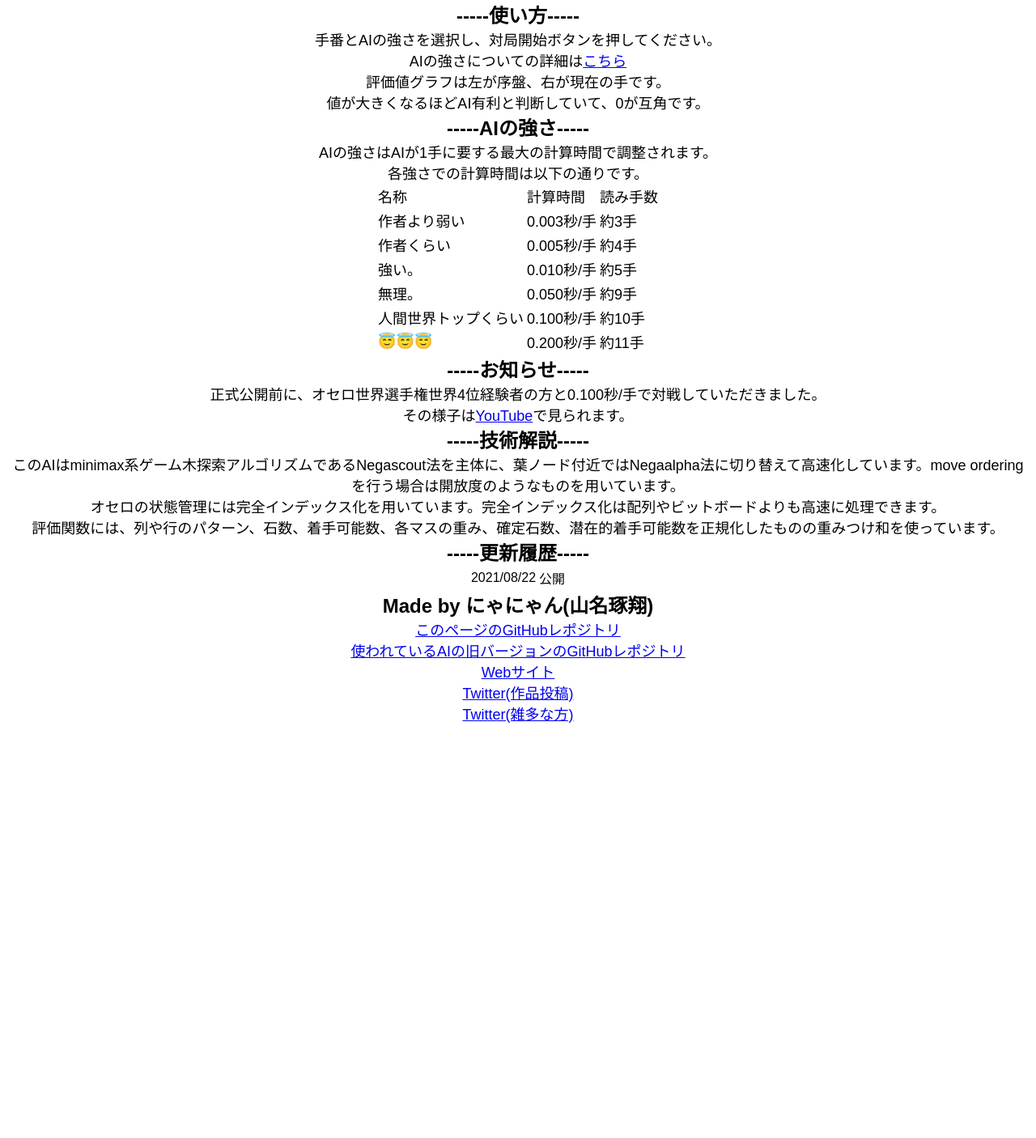
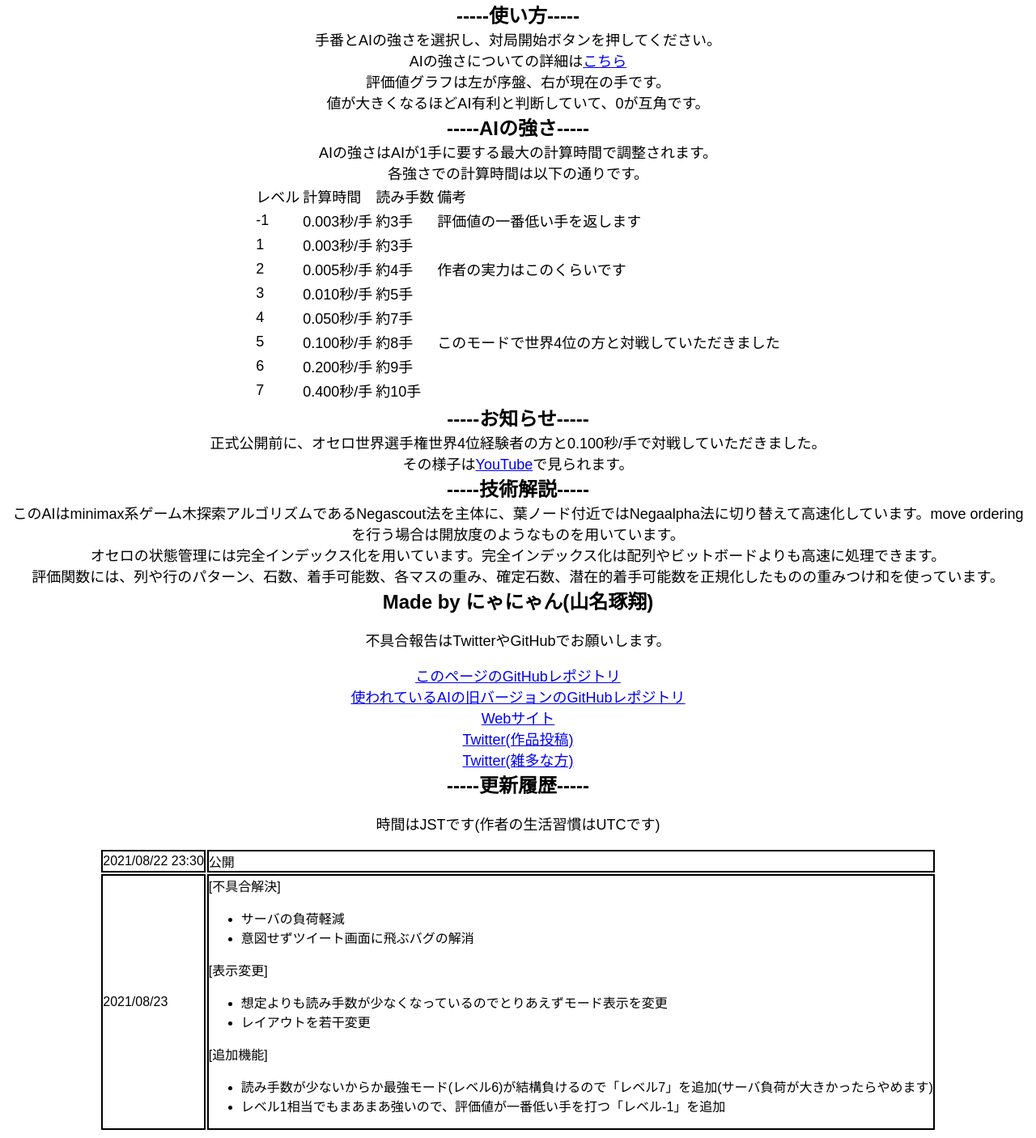
Before and after one commit to Nyanyan/Egaroucid_early, a Python web app: template templates/base.html in a window 1280 px wide. Shown: the part 1600-3006 px from the top of the page at 81% size. Before the commit the page ends 2493 px from the top, so only its background shows below. Run offline with Jinja, Linux system fonts and the light colour scheme; the template is opened without the code that fills it, so the values that code supplies are empty; some libraries are stand-ins or nearby versions.

Commit message:
changed a lot

```diff
--- a/static/css/style.css
+++ b/static/css/style.css
@@ -185,3 +185,7 @@
 .show {
     visibility: visible;
 }
+.logs {
+    padding: 0px;
+    border: 0.25vmin solid rgb(0, 0, 0);
+}
--- a/static/js/script.js
+++ b/static/js/script.js
@@ -23,7 +23,7 @@
 var ai_player = -1;
 var tl = 50;
 var tl_idx = -1;
-let tl_names = ['作者より弱い', '作者くらい', '強い。', '無理。', '人間世界トップくらい', '😇😇😇'];
+let tl_names = ['レベル-1', 'レベル1', 'レベル2', 'レベル3', 'レベル4', 'レベル5', 'レベル6', 'レベル7'];
 let record = [];
 var step = 0;
 var ctx = document.getElementById("graph");
@@ -393,14 +393,14 @@
     if (stones[ai_player] < stones[1 - ai_player]) {
         document.getElementById('result_text').innerHTML = "あなたの勝ち！";
         var dis = stones[1 - ai_player] - stones[ai_player];
-        tweet_str = "世界10位のオセロAIの「" + tl_names[tl_idx] + "」モードに" + dis + "石勝ちしました！ :)";
+        tweet_str = "世界10位のオセロAIのレベル7中「" + tl_names[tl_idx] + "」に" + dis + "石勝ちしました！ :)";
     } else if (stones[ai_player] > stones[1 - ai_player]) {
         document.getElementById('result_text').innerHTML = "AIの勝ち！";
         var dis = stones[ai_player] - stones[1 - ai_player];
-        tweet_str = "世界10位のオセロAIの「" + tl_names[tl_idx] + "」モードに" + dis + "石負けしました… :(";
+        tweet_str = "世界10位のオセロAIのレベル7中「" + tl_names[tl_idx] + "」に" + dis + "石負けしました… :(";
     } else {
         document.getElementById('result_text').innerHTML = "引き分け！";
-        tweet_str = "世界10位のオセロAIの「" + tl_names[tl_idx] + "」モードと引き分けました！ :|";
+        tweet_str = "世界10位のオセロAIのレベル7中「" + tl_names[tl_idx] + "」と引き分けました！ :|";
     }
     var tweet_result = document.getElementById('tweet_result');
     tweet_result.innerHTML = '結果をツイート！<a href="https://twitter.com/share?ref_src=twsrc%5Etfw" class="twitter-share-button" data-text="' + tweet_str + '" data-url="https://www.egaroucid.nyanyan.dev/" data-hashtags="egaroucid" data-related="takuto_yamana,Nyanyan_Cube" data-show-count="false">Tweet</a><script async src="https://platform.twitter.com/widgets.js" charset="utf-8"></script>';
--- a/templates/base.html
+++ b/templates/base.html
@@ -28,12 +28,14 @@
         </p>
         <p align="center">
             <span class="setting"><a href="#strength">AIの強さ</a></span>
-            <input type="radio" class="radio_size" name="tl" value="3" id="3"><label for="3" class="setting">作者より弱い</label>
-            <input type="radio" class="radio_size" name="tl" value="5" id="5"><label for="5" class="setting">作者くらい</label>
-            <input type="radio" class="radio_size" name="tl" value="10" id="10" checked><label for="10" class="setting">強い。</label>
-            <input type="radio" class="radio_size" name="tl" value="50" id="50"><label for="50" class="setting">無理。</label>
-            <input type="radio" class="radio_size" name="tl" value="100" id="100"><label for="100" class="setting">人間世界トップくらい</label>
-            <input type="radio" class="radio_size" name="tl" value="200" id="200"><label for="200" class="setting">😇😇😇</label>
+            <input type="radio" class="radio_size" name="tl" value="-3" id="-3"><label for="-3" class="setting">レベル-1</label>
+            <input type="radio" class="radio_size" name="tl" value="3" id="3"><label for="3" class="setting">レベル1</label>
+            <input type="radio" class="radio_size" name="tl" value="5" id="5"><label for="5" class="setting">レベル2</label>
+            <input type="radio" class="radio_size" name="tl" value="10" id="10" checked><label for="10" class="setting">レベル3</label>
+            <input type="radio" class="radio_size" name="tl" value="50" id="50"><label for="50" class="setting">レベル4</label>
+            <input type="radio" class="radio_size" name="tl" value="100" id="100"><label for="100" class="setting">レベル5</label>
+            <input type="radio" class="radio_size" name="tl" value="200" id="200"><label for="200" class="setting">レベル6</label>
+            <input type="radio" class="radio_size" name="tl" value="400" id="400"><label for="400" class="setting">レベル7</label>
         </p>
         <div align="center">
             <input type="submit" class="setting" value="対局開始" onclick="start()" id="start">
@@ -42,10 +44,7 @@
             <div class="popup-inner">
                 <p align="center" class="sub_title" id="result_text"></p>
                 <a href="#"><img class="image" id="game_result" src=""></a>
-                <p align="center" class="hidden" id="tweet_result">
-                    結果をツイート！
-                    <a href="https://twitter.com/share?ref_src=twsrc%5Etfw" class="twitter-share-button" data-text="世界10位のオセロAI&quot;Egaroucid&quot;と勝負！" data-url="https://www.egaroucid.nyanyan.dev/" data-hashtags="egaroucid" data-related="takuto_yamana,Nyanyan_Cube" data-show-count="false">Tweet</a><script async src="https://platform.twitter.com/widgets.js" charset="utf-8"></script>
-                </p>
+                <p align="center" class="hidden" id="tweet_result"></p>
                 <p align="center" class="text">上の画像は右クリックなどで保存できます。</p>
                 <div class="hidden" id="new_game"><p align="center" class="text"><a href="https://www.egaroucid.nyanyan.dev">新しい対局を開始(リロードします)</a></p></div>
                 <p align="center" class="text">ポップアップの周りをタップするとポップアップが消えます。</p>
@@ -97,39 +96,53 @@
             </div>
             <table>
                 <tr>
-                    <td class="text">名称</td>
+                    <td class="text">レベル</td>
                     <td class="text">計算時間</td>
                     <td class="text">読み手数</td>
+                    <td class="text">備考</td>
                 </tr>
                 <tr>
-                    <td class="text">作者より弱い</td>
+                    <td class="text">-1</td>
+                    <td class="text">0.003秒/手</td>
+                    <td class="text">約3手</td>
+                    <td class="text">評価値の一番低い手を返します</td>
+                </tr>
+                <tr>
+                    <td class="text">1</td>
                     <td class="text">0.003秒/手</td>
                     <td class="text">約3手</td>
                 </tr>
                 <tr>
-                    <td class="text">作者くらい</td>
+                    <td class="text">2</td>
                     <td class="text">0.005秒/手</td>
                     <td class="text">約4手</td>
+                    <td class="text">作者の実力はこのくらいです</td>
                 </tr>
                 <tr>
-                    <td class="text">強い。</td>
+                    <td class="text">3</td>
                     <td class="text">0.010秒/手</td>
                     <td class="text">約5手</td>
                 </tr>
                 <tr>
-                    <td class="text">無理。</td>
+                    <td class="text">4</td>
                     <td class="text">0.050秒/手</td>
+                    <td class="text">約7手</td>
+                </tr>
+                <tr>
+                    <td class="text">5</td>
+                    <td class="text">0.100秒/手</td>
+                    <td class="text">約8手</td>
+                    <td class="text">このモードで世界4位の方と対戦していただきました</td>
+                </tr>
+                <tr>
+                    <td class="text">6</td>
+                    <td class="text">0.200秒/手</td>
                     <td class="text">約9手</td>
                 </tr>
                 <tr>
-                    <td class="text">人間世界トップくらい</td>
-                    <td class="text">0.100秒/手</td>
+                    <td class="text">7</td>
+                    <td class="text">0.400秒/手</td>
                     <td class="text">約10手</td>
-                </tr>
-                <tr>
-                    <td class="text">😇😇😇</td>
-                    <td class="text">0.200秒/手</td>
-                    <td class="text">約11手</td>
                 </tr>
             </table>
         </div>
@@ -149,16 +162,8 @@
             </div>
         </div>
         <div align="center">
-            <div class="sub_title">-----更新履歴-----</div>
-            <table>
-                <tr>
-                    <td>2021/08/22</td>
-                    <td>公開</td>
-                </tr>
-            </table>
-        </div>
-        <div align="center">
             <div class="sub_title">Made by にゃにゃん(山名琢翔)</div>
+            <p class="text">不具合報告はTwitterやGitHubでお願いします。</p>
             <div class="text">
                 <a href="https://github.com/Nyanyan/Web_Egaroucid" target="_blank">このページのGitHubレポジトリ</a><br>
                 <a href="https://github.com/Nyanyan/Reversi" target="_blank">使われているAIの旧バージョンのGitHubレポジトリ</a><br>
@@ -167,6 +172,36 @@
                 <a href="https://twitter.com/Nyanyan_Cube" target="_blank">Twitter(雑多な方)</a>
             </div>
         </div>
+        <div align="center">
+            <div class="sub_title">-----更新履歴-----</div>
+            <p class="text">時間はJSTです(作者の生活習慣はUTCです)</p>
+            <table>
+                <tr>
+                    <td class="logs">2021/08/22 23:30</td>
+                    <td class="logs">公開</td>
+                </tr>
+                <tr>
+                    <td class="logs">2021/08/23 </td>
+                    <td class="logs">
+                        [不具合解決]<br>
+                        <ul>
+                            <li>サーバの負荷軽減</li>
+                            <li>意図せずツイート画面に飛ぶバグの解消</li>
+                        </ul>
+                        [表示変更]
+                        <ul>
+                            <li>想定よりも読み手数が少なくなっているのでとりあえずモード表示を変更</li>
+                            <li>レイアウトを若干変更</li>
+                        </ul>
+                        [追加機能]<br>
+                        <ul>
+                            <li>読み手数が少ないからか最強モード(レベル6)が結構負けるので「レベル7」を追加(サーバ負荷が大きかったらやめます)</li>
+                            <li>レベル1相当でもまあまあ強いので、評価値が一番低い手を打つ「レベル-1」を追加</li>
+                        </ul>
+                    </td>
+                </tr>
+            </table>
+        </div>
         <script src="https://cdnjs.cloudflare.com/ajax/libs/Chart.js/2.7.2/Chart.bundle.js"></script>
         <script src="https://cdnjs.cloudflare.com/ajax/libs/html2canvas/0.4.1/html2canvas.js"></script>
         <script src="static/js/script.js"></script>
```
